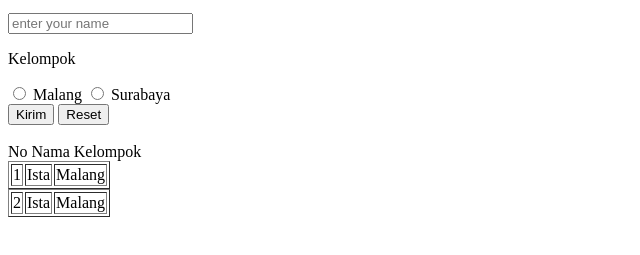
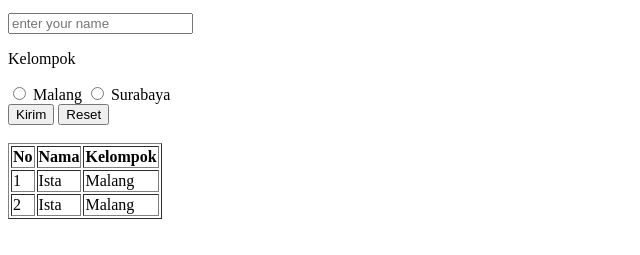
Before and after one commit to istautami/web-basic-seal, a plain HTML site: page tabel.html in a window 1280 px wide. Shown: the part 101-356 px from the top of the page, without its empty margins (0-640 px from the left). Drawn offline with Linux system fonts and the light colour scheme.

Commit message:
mengubah typo

```diff
--- a/tabel.html
+++ b/tabel.html
@@ -22,20 +22,18 @@
         </div>
     </form>
     <br>
-    <tabel>
+    <table border="1">
         <tr>
             <th>No</th>
             <th>Nama</th>
             <th>Kelompok</th>
         </tr>
-        <table border="1">
         <tr>
             <td>1</td>
             <td>Ista</td>
             <td>Malang</td>
         </tr>
-        <table border="1">
-            <tr>
+        <tr>
                 <td>2</td>
                 <td>Ista</td>
                 <td>Malang</td>
```
Also changed, not shown: Portofolio.html (+1 -0 lines).
